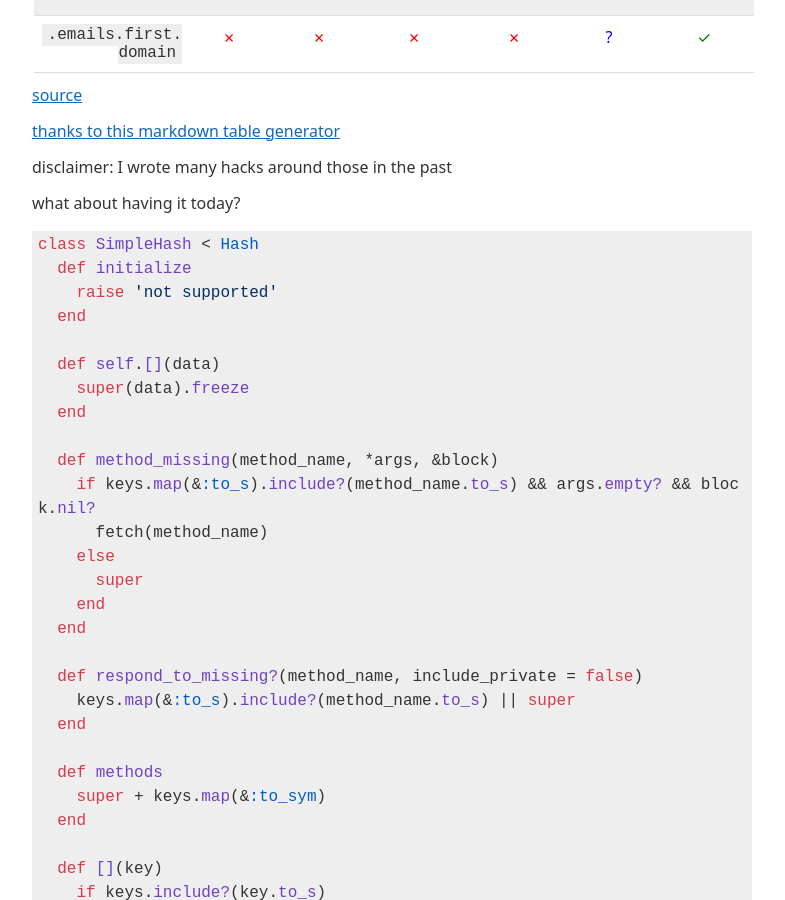
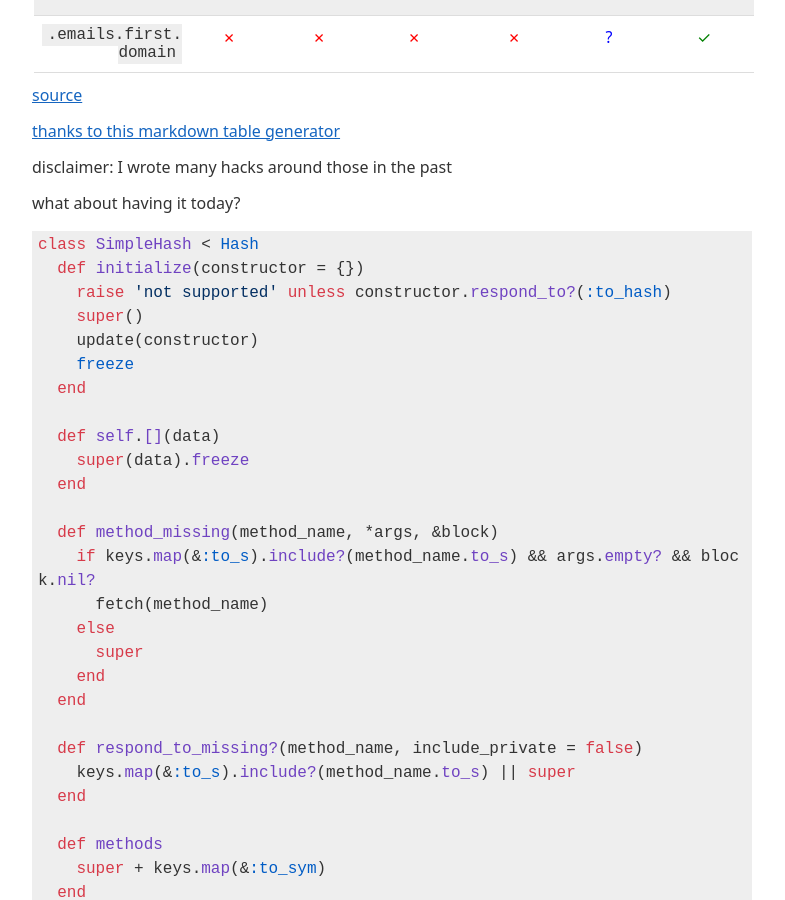
Before and after one commit to localhostdotdev/localhostdotdev.github.io, a Jekyll site: the page built from simple_hash.md, in a window 1280 px wide and 900 px high, scrolled down 1170 px. Shown: the whole window, without its empty margins (248-1033 px from the left). Built offline with Jekyll 4.4.1, drawn with Linux system fonts in a browser that asks for light colours.

Commit message:
with SimpleHash.new(a: 1)

````diff
--- a/simple_hash.md
+++ b/simple_hash.md
@@ -69,8 +69,11 @@ what about having it today?
 
 ```ruby
 class SimpleHash < Hash
-  def initialize
-    raise 'not supported'
+  def initialize(constructor = {})
+    raise 'not supported' unless constructor.respond_to?(:to_hash)
+    super()
+    update(constructor)
+    freeze
   end
 
   def self.[](data)
````
